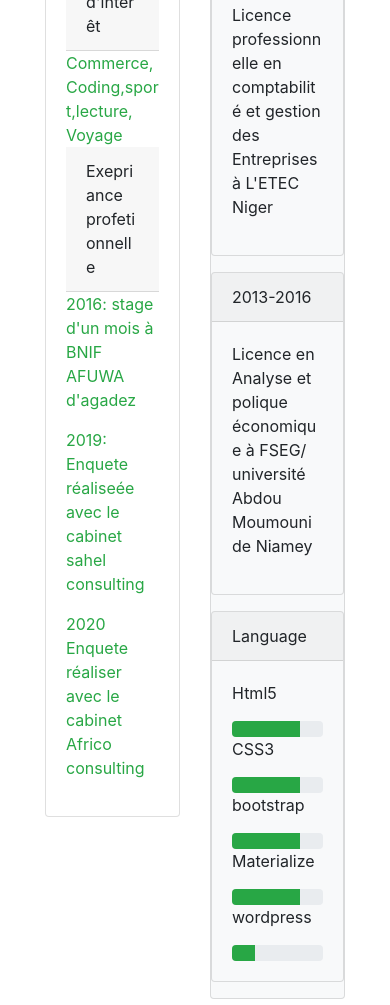
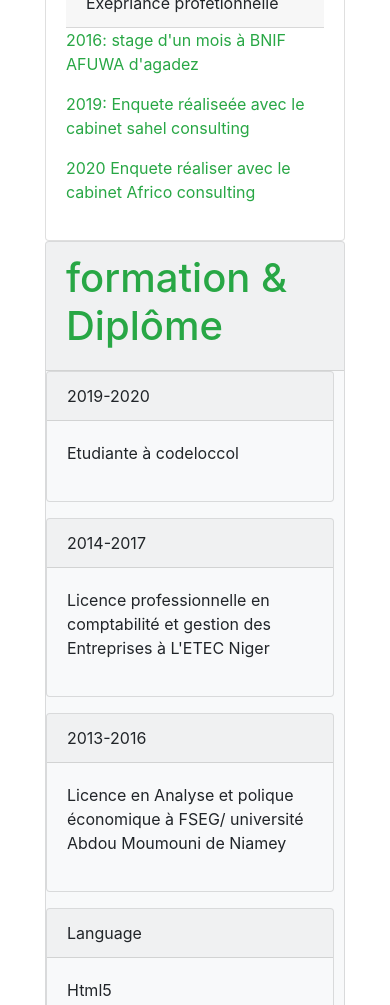
Before and after one commit to indi94/-cv, a plain HTML site: page index.html in a window 390 px wide. Shown: the part 560-1565 px from the top of the page. Drawn offline with nearby package versions, Linux system fonts and the light colour scheme.

Commit message:
Add files via upload
cv3

```diff
--- a/index.html
+++ b/index.html
@@ -15,7 +15,7 @@
     <div class="container-fluid pt-5">
         <div class="container">
             <div class="row" style="margin: 0px;">
-                <div class="col-6">
+                <div class=" col-xs-12 col-sm-12 col-md-12 col-lg-6">
                     <div class="card" style="width: rem;">
                         <img src="armadan.jpg" class="card-img" alt="mon cv" style="border:2px;border-radius: 100px;width: 100px;height: 100px;">
                         <div class="card-body">
@@ -52,7 +52,7 @@
                     </div>
                       </div>
                 </div>
-                <div class="col-6">
+                <div class="col-xs-12 col-sm-12 col-md-12 col-lg-6">
                     <div class="card bg-light mb-3">
                         <div class="formation">
                             <div class="card-header text-success"><h1>formation & Diplôme</h1></div>
@@ -85,19 +85,19 @@
                                       </div>
                                       <p>CSS3</p>
                                       <div class="progress">
-                                        <div class="progress-bar bg-success" role="progressbar" style="width: 75%" aria-valuenow="25" aria-valuemin="0" aria-valuemax="100"></div>
+                                        <div class="progress-bar bg-success" role="progressbar" style="width: 65%" aria-valuenow="25" aria-valuemin="0" aria-valuemax="100"></div>
                                       </div>
                                       <p>bootstrap</p>
                                       <div class="progress">
-                                        <div class="progress-bar bg-success" role="progressbar" style="width: 75%" aria-valuenow="25" aria-valuemin="0" aria-valuemax="100"></div>
+                                        <div class="progress-bar bg-success" role="progressbar" style="width: 65%" aria-valuenow="25" aria-valuemin="0" aria-valuemax="100"></div>
                                       </div>
                                       <p>Materialize</p>
                                       <div class="progress">
-                                        <div class="progress-bar bg-success" role="progressbar" style="width: 75%" aria-valuenow="25" aria-valuemin="0" aria-valuemax="100"></div>
+                                        <div class="progress-bar bg-success" role="progressbar" style="width: 65%" aria-valuenow="25" aria-valuemin="0" aria-valuemax="100"></div>
                                       </div>
                                       <p>wordpress</p>
                                       <div class="progress">
-                                        <div class="progress-bar bg-success" role="progressbar" style="width: 25%" aria-valuenow="25" aria-valuemin="0" aria-valuemax="100"></div>
+                                        <div class="progress-bar bg-success" role="progressbar" style="width: 20%" aria-valuenow="25" aria-valuemin="0" aria-valuemax="100"></div>
                                       </div>
                                 </div>
                             </div>
```
